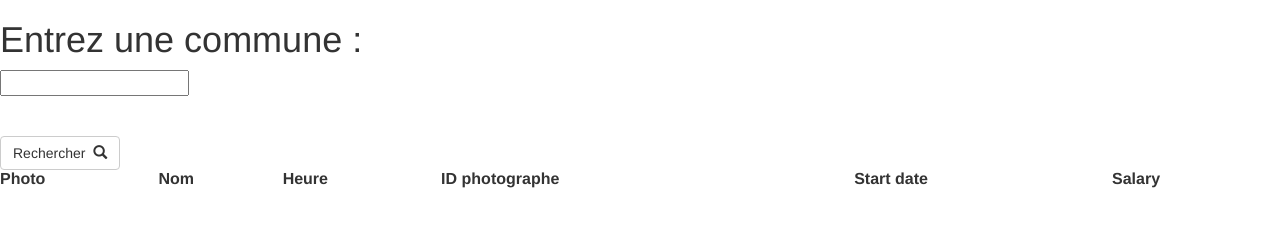
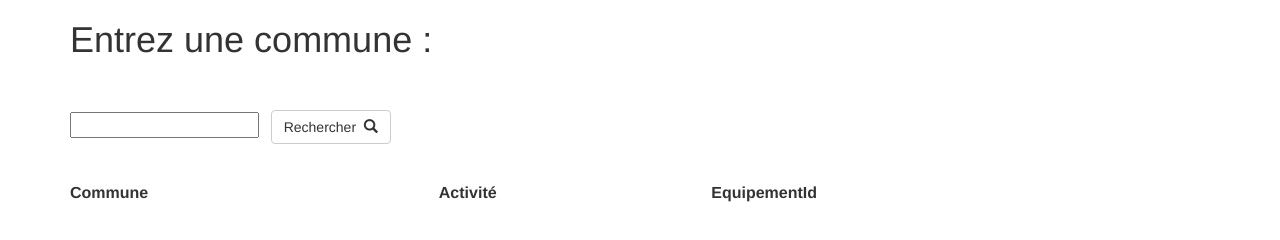
Before and after one commit to wilfi00/pythonPARADELPOZO, a plain HTML site: page code/site/index.html in a window 1280 px wide. Drawn offline with nearby package versions, Linux system fonts and the light colour scheme.

Commit message:
:panda_face:

```diff
--- a/code/site/index.html
+++ b/code/site/index.html
@@ -23,24 +23,21 @@
   </head>
 
   <body>
-    <h1 id="commLabel">Entrez une commune :</h1>
+    <div class="container">
+      <h1 id="commLabel">Entrez une commune :</h1> <br/><br/>
 
-      <input id="commune" type="text" name="commune"><br/><br/><br/>
-
+      <input id="commune" type="text" name="commune">&nbsp;&nbsp;
       <button type="submit" id="recherche" class="btn btn-default" aria-label="Left Align">
       Rechercher&nbsp;&nbsp;<span class="glyphicon glyphicon-search" aria-hidden="true"></span>
       </button>
-
-    <div>
+    </div> <br/><br/>
+    <div class="container">
         <table id="photos" class="display" width="100%" cellspacing="0">
           <thead>
             <tr>
-              <th>Photo</th>
-              <th>Nom</th>
-              <th>Heure</th>
-              <th>ID photographe</th>
-              <th>Start date</th>
-              <th>Salary</th>
+                <th>Commune</th>
+                <th>Activité</th>
+                <th>EquipementId</th>
             </tr>
           </thead>
 
@@ -48,7 +45,6 @@
 
           </tbody>
         </table>
-
       </div>
   </body>
 
--- a/code/site/script/search.js
+++ b/code/site/script/search.js
@@ -15,7 +15,7 @@ $(document).ready(function()
         success:function(data){
           response($.map(data, function(valeur){
                 return {
-                  label:valeur.Ville+" ("+valeur.CodePostal +")",
+                  label:valeur.Ville,
                   valeur:valeur.Ville,
                   CodePostal:valeur.CodePostal
                 }
```
Lines whose indentation alone changed are shown as unchanged.
